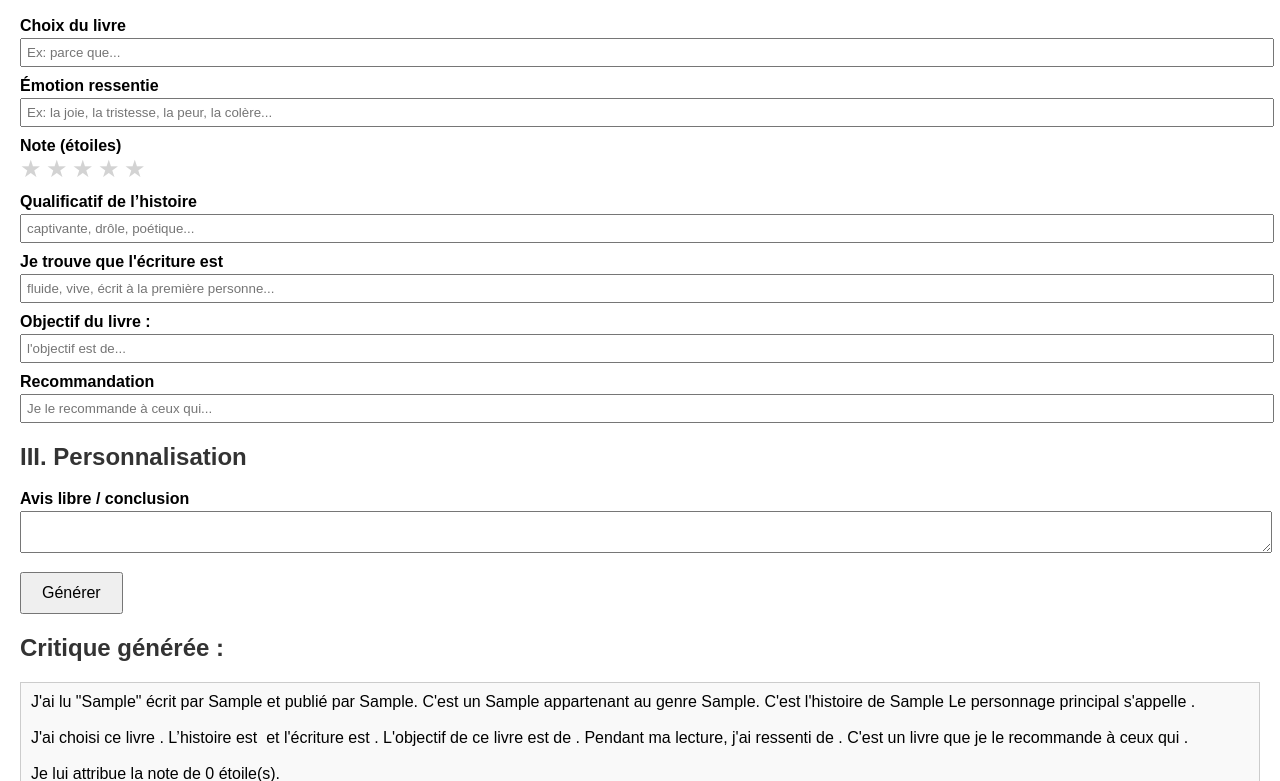
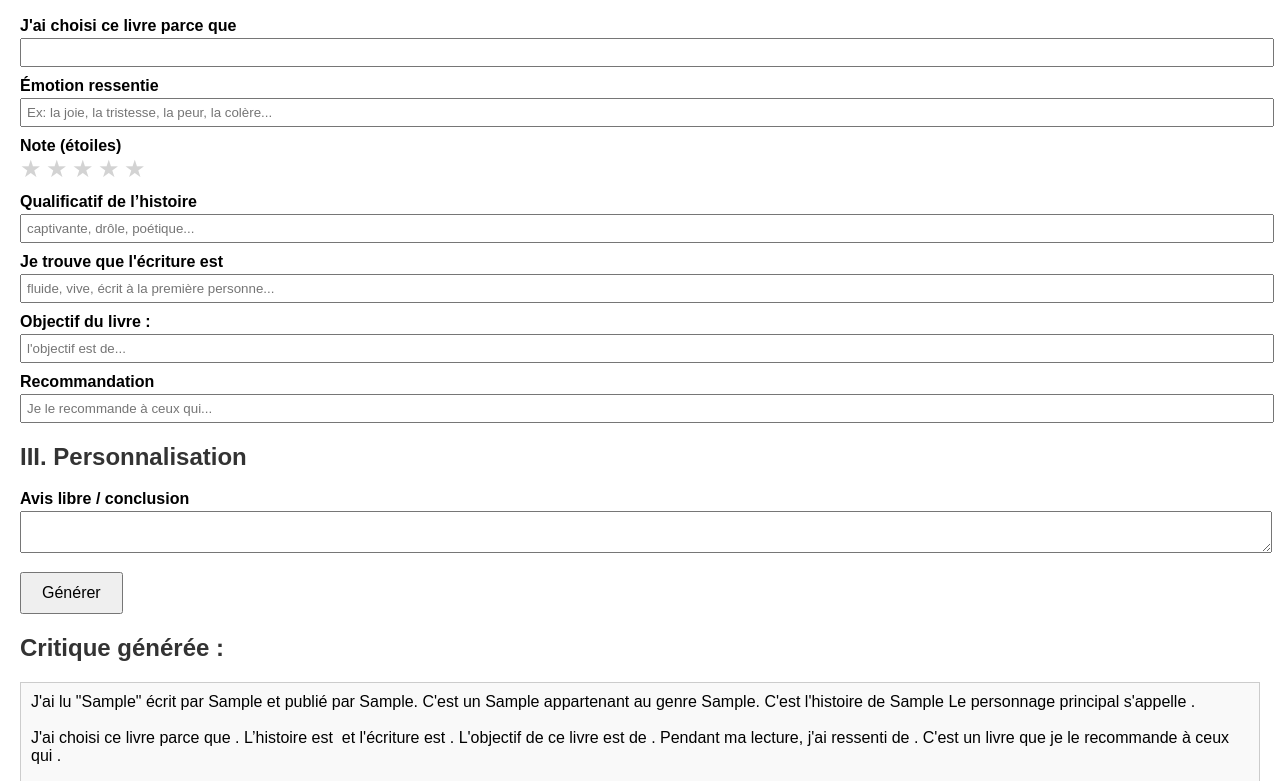
Before and after one commit to Cdiclorisseaux/essai-g-n-rateur, a plain HTML site: page index.html in a window 1280 px wide. Both pictures are taken after typing "Sample", "Sample", "Sample", "Sample", "Sample", "Sample" into the empty fields and a click on the button "Générer". Shown: the part 606-1387 px from the top of the page. Drawn offline with Linux system fonts and the light colour scheme.

Commit message:
Update index.html

```diff
--- a/index.html
+++ b/index.html
@@ -53,8 +53,8 @@ button {
   <input type="text" id="personnage">
 
   <h2>II. Avis argumenté</h2>
-  <label>Choix du livre</label>
-  <input type="text" id="choix" placeholder="Ex: parce que...">
+  <label>J'ai choisi ce livre parce que</label>
+  <input type="text" id="choix">
   <label>Émotion ressentie</label>
   <input type="text" id="emotion" placeholder="Ex: la joie, la tristesse, la peur, la colère...">
   <label>Note (étoiles)</label>
@@ -120,7 +120,7 @@ function genererTexte() {
   texte += `C'est l'histoire de ${resume} `;
   texte += `Le personnage principal s'appelle ${personnage}.\n\n`;
 
-  texte += `J'ai choisi ce livre ${choix}. `;
+  texte += `J'ai choisi ce livre parce que ${choix}. `;
   texte += `L’histoire est ${qualificatif} et l'écriture est ${ecriture}. `;
   texte += `L'objectif de ce livre est de ${objectif}. `;
   texte += `Pendant ma lecture, j'ai ressenti de ${emotion}. `;
```
